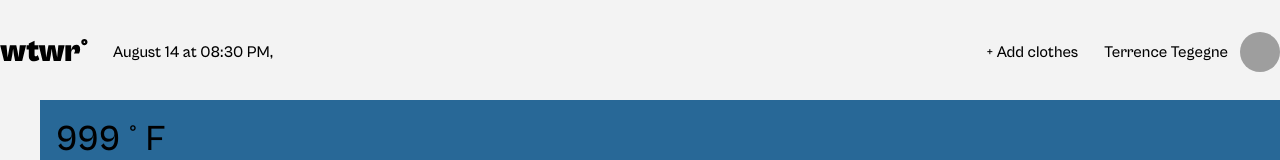
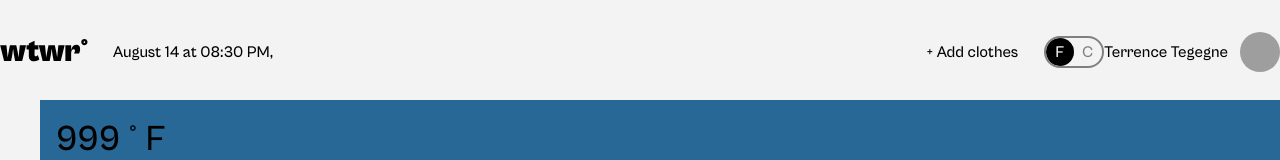
Before and after one commit to zeryab-afk/se_project_react, a React (Vite) app: page / in a window 1280 px wide. Shown: the top 160 px of the page. Built offline with nearby package versions, Linux system fonts and the light colour scheme; no server answers; grey boxes are pictures that could not be loaded.

Commit message:
the ToggleSwitch component

```diff
--- a/src/components/Header/Header.jsx
+++ b/src/components/Header/Header.jsx
@@ -2,8 +2,9 @@ import { useState, useEffect } from "react";
 import "./Header.css";
 import logo from "../../assets/logo.svg";
 import avatar from "../../assets/avatar.png";
+import ToggleSwitch from "../toggleswitch/toggleswitch";
 
-function Header({ onAddClothesClick,weatherData }) {
+function Header({ onAddClothesClick, weatherData }) {
   const [currentDateTime, setCurrentDateTime] = useState("");
 
   useEffect(() => {
@@ -25,23 +26,35 @@ function Header({ onAddClothesClick,weatherData }) {
     return () => clearInterval(interval);
   }, []);
 
+
   return (
     <header className="header page__container">
+
       <img className="header__logo" src={logo} alt="WTWR logo" />
-    <p className="header__date-and-location">
+
+      <p
+
+       className="header__date-and-location">
         {currentDateTime}, {weatherData.city}
       </p>
 
       <button
         className="header__add-clothes-btn"
+
         onClick={onAddClothesClick}
+
       >
+
         + Add clothes
+
       </button>
+<ToggleSwitch/>
       <div className="header__user-container">
         <p className="header__username">Terrence Tegegne</p>
+
         <img src={avatar} alt="Terrence Tegegne" className="header__avatar" />
       </div>
+
     </header>
   );
 }
--- /dev/null
+++ b/src/components/ToggleSwitch/ToggleSwitch.css
@@ -0,0 +1,46 @@
+.toggle-switch{
+  width: 56px;
+  height: 28px;
+  border: 2px solid gray;
+  border-radius: 20px;
+  cursor: pointer;
+  overflow: hidden;
+  position: relative;
+}
+
+.toggle-switch__checkbox{
+opacity: 0;
+visibility: hidden;
+}
+
+.toggle-switch__circle{
+background-color: black;
+width: 28px;
+height: 28px;
+position: absolute;
+border-radius: 50%;
+left: 0;
+transition: all 0.2s;
+}
+.toggle-switch__text{
+    position: absolute;
+    color: gray;
+    top: 5px;
+
+}
+.toggle-switch__text_F{
+    left: 9px;
+}
+.toggle-switch__text_C{
+    right: 9px;
+}
+.toggle-switch__checkbox:not(:checked) ~ .toggle-switch__text_F {
+  color: white;
+}
+
+.toggle-switch__checkbox:checked ~ .toggle-switch__text_C {
+  color: white;
+}
+.toggle-switch__checkbox:checked + .toggle-switch__circle {
+  left: 28px;
+}
--- /dev/null
+++ b/src/components/ToggleSwitch/ToggleSwitch.jsx
@@ -0,0 +1,12 @@
+import "./ToggleSwitch.css";
+
+export default function ToggleSwitch() {
+  return (
+    <label className="toggle-switch">
+     <input type="checkbox" className="toggle-switch__checkbox" />
+     <span className="toggle-switch__circle"></span>
+     <span className="toggle-switch__text toggle-switch__text_F" >F</span>
+     <span className="toggle-switch__text toggle-switch__text_C">C</span>
+    </label>
+  );
+}
```
